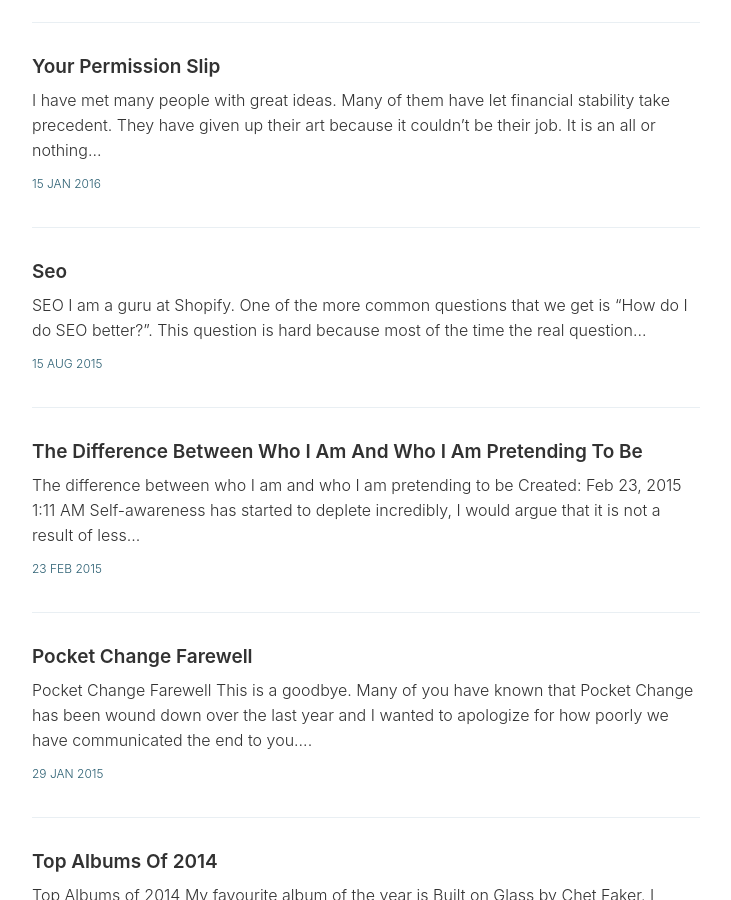
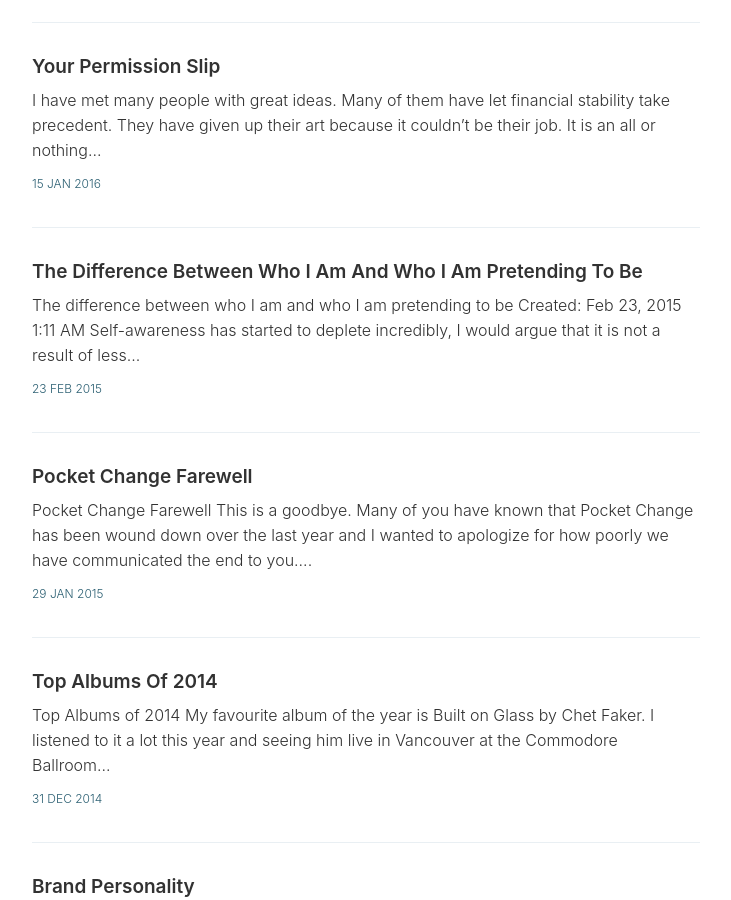
Before and after one commit to jaredhenriques/blog, a Jekyll site: the page built from index.html, in a window 1280 px wide and 900 px high, scrolled down 3197 px. Shown: the whole window, without its empty margins (274-1005 px from the left). Built offline with Jekyll 4.4.1, drawn with Linux system fonts in a browser that asks for light colours; the list of posts is cut into pages by our own code.

Commit message:
Update 2015-08-15-SEO.md

```diff
--- a/_posts/2015-08-15-SEO.md
+++ b/_posts/2015-08-15-SEO.md
@@ -1,5 +1,6 @@
-# SEO
-
+---
+published: false
+---
 I am a guru at Shopify. One of the more common questions that we get is “How do I do SEO better?”. This question is hard because most of the time the real question is “What is Shopify going to do to build my business for me?”. Yes Shopify makes it easy to add meta description and title for the page and these are incredible important to add as they are what Google is reading to determine the pages relevance. Outside of that most of SEO is bullish*t in my opinion. I know that isn’t a popular thing to say because there are many people that make a living on doing SEO for businesses. So let me expand…
 
 The merchants that have asked this question to me are not the people that SEO will help.
```
